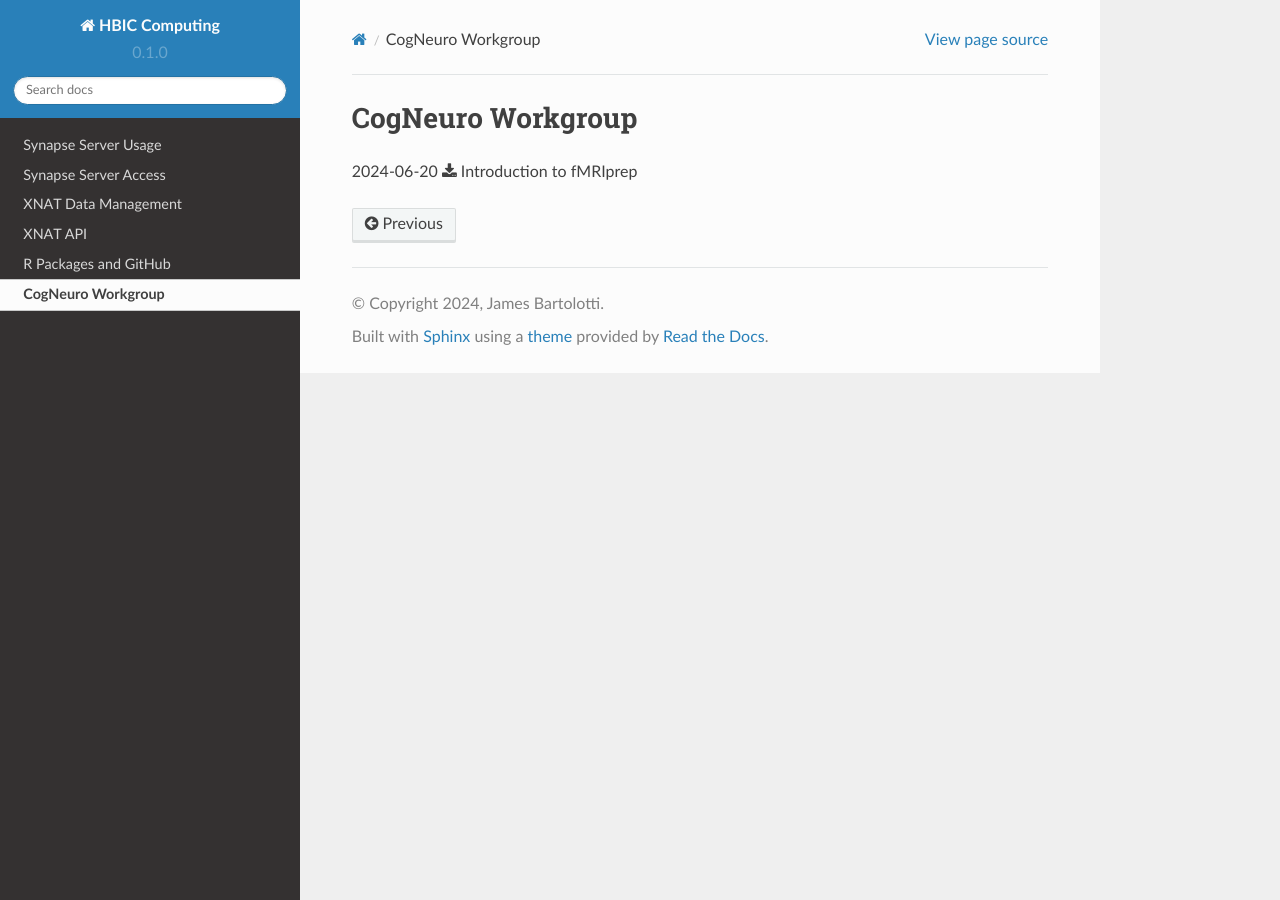
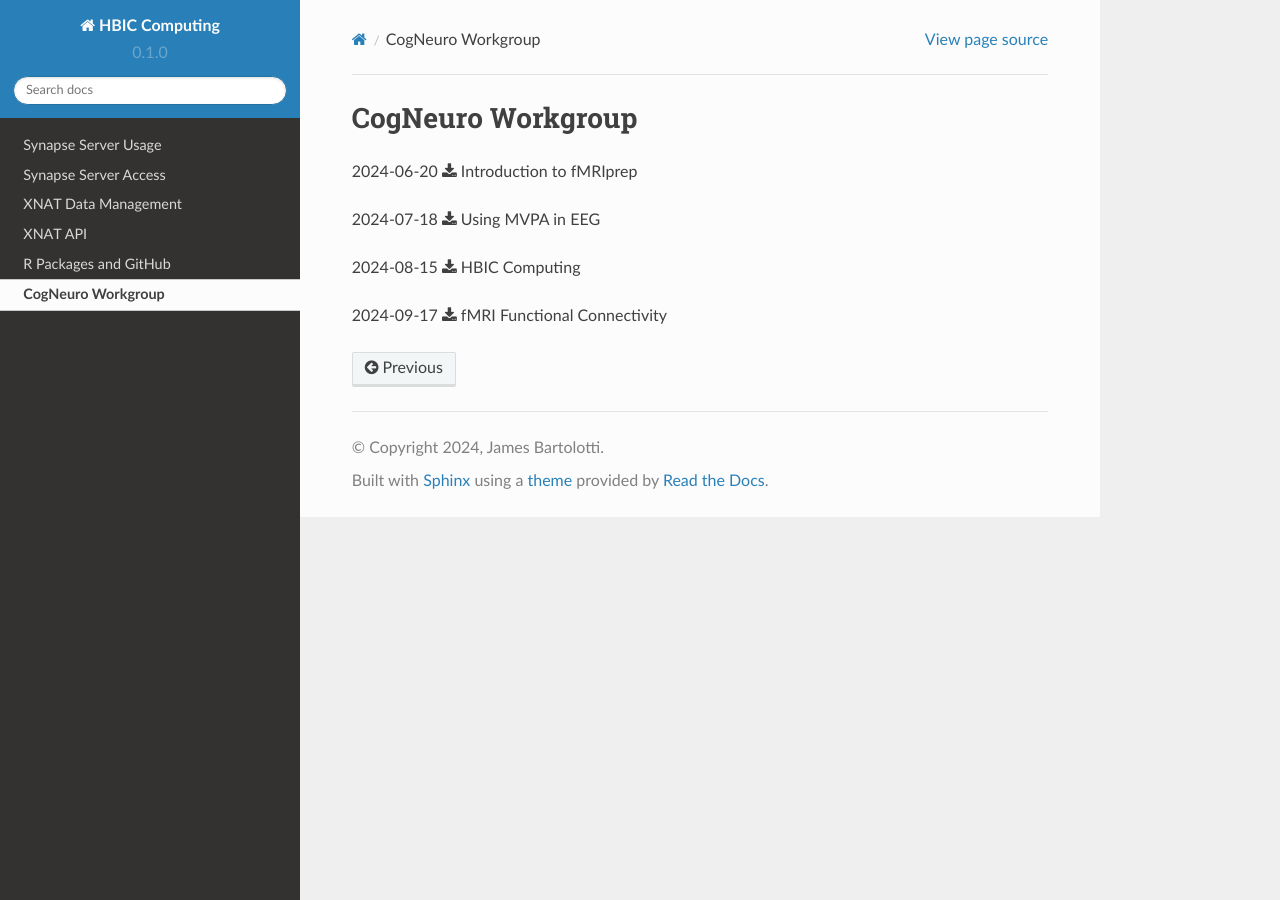
Before and after one commit to jbartolotti/hbic-computing, a Sphinx documentation site: the page built from docs/source/cogneuro_workgroup.rst, in a window 1280 px wide. Built offline with Sphinx 7.4.7 and the Read the Docs theme 2.0.0, drawn with Linux system fonts in a browser that asks for light colours.

Commit message:
Update cogneuro_workgroup.rst

```diff
--- a/docs/source/cogneuro_workgroup.rst
+++ b/docs/source/cogneuro_workgroup.rst
@@ -4,3 +4,9 @@ CogNeuro Workgroup
 .. _workgroup_slides:
 
 2024-06-20 :download:`Introduction to fMRIprep <_static/CogNeuroWorkgroup_fmriprep_2024-06-20.pdf>`
+
+2024-07-18 :download:`Using MVPA in EEG <_static/CogNeuroWorkgroup_MVPA-EEG_2024-07-18.pdf>`
+
+2024-08-15 :download:`HBIC Computing <_static/CogNeuroWorkgroup_hbic-computing_2024-08-15.pdf>`
+
+2024-09-17 :download:`fMRI Functional Connectivity <_static/CogNeuroWorkgroup_functional-connectivity_2024-09-17.pdf>`
```
